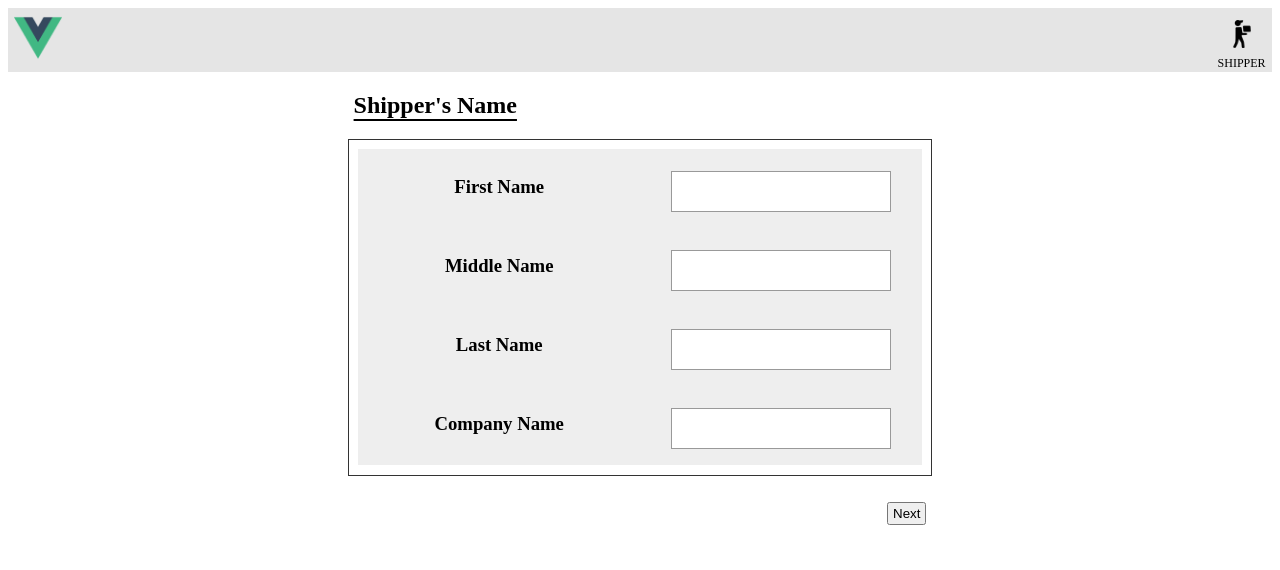
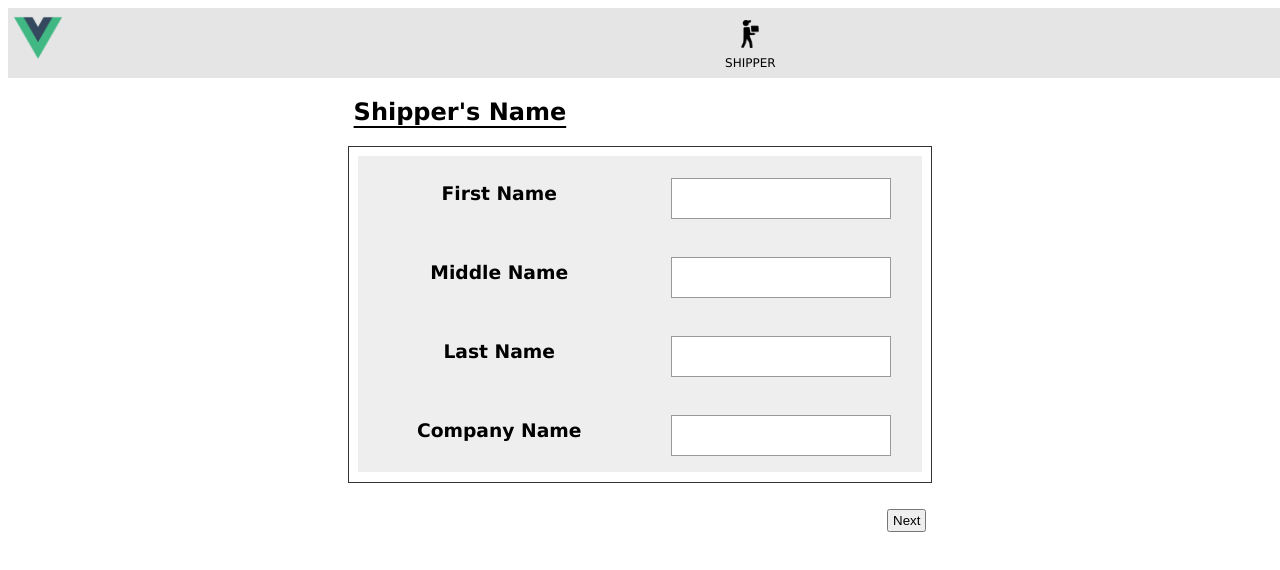
Before and after one commit to blueMesaEngineering/air_waybill_vuejs_frontend, a Vue app: page /#/shipperName in a window 1280 px wide. Shown: the top 570 px of the page. Built offline with nearby package versions, Linux system fonts and the light colour scheme.

Commit message:
Feat: Added grid to navbar

```diff
--- a/src/components/navBar.vue
+++ b/src/components/navBar.vue
@@ -1,16 +1,16 @@
 <template>
-  <div style = "background: rgba(0,0,0,.1);">
-    <span>
-      <img src = "../assets/logo.png" style="height: 6vh; width 6vh; margin: .75vh">
-    </span>
-    <span style = "padding: 1vh .5vw 1vh .5vw; text-align: center; float: right">
+  <div class = "grid-container-navbar">
+    <div>
+      <img src = "../assets/logo.png" class = ".grid-item-navbar" style="height: 6vh; width 6vh; margin: .75vh">
+    </div>
+    <div class = "grid-item-navbar" style = "padding: 1vh .5vw 1vh .5vw; text-align: center; float: right">
       <div>
         <img src = "../assets/navbar/shipper.png" style="height: 3.5vh; width 3.5vh; margin: .5vh">
       </div>
       <div style="font-size: .75em">
         SHIPPER
       </div>
-    </span>
+    </div>
   </div>
 </template>
 
@@ -20,3 +20,18 @@ export default ({
   name: 'navBar'
 })
 </script>
+
+<style>
+.grid-container-navbar {
+  display: grid;
+  width: 100vw;
+  justify-content: center;
+  grid-template-columns: 52vw 12vw 12vw 12vw 12vw;
+  background: rgba(0,0,0,.1);
+}
+
+.grid-item-navbar {
+  text-align: center;
+  font-family: Verdana, Geneva, Tahoma, sans-serif;
+}
+</style>
--- a/src/components/searchByCompanyName.vue
+++ b/src/components/searchByCompanyName.vue
@@ -7,7 +7,8 @@
         text-align: left;
         padding-left: 27vw;
         text-decoration: underline;
-        text-underline-position:under"
+        text-underline-position:under;
+        font-family: Verdana;"
         >Search Shippers</h2>
     <center>
       <div class="grid-container">
--- a/src/components/shipperName.vue
+++ b/src/components/shipperName.vue
@@ -5,7 +5,8 @@
         text-align: left;
         padding-left: 27vw;
         text-decoration: underline;
-        text-underline-position:under"
+        text-underline-position:under;
+        font-family: Verdana;"
         >Shipper's Name</h2>
     <center>
       <div class="grid-container">
@@ -128,6 +129,7 @@
   grid-template-rows: auto auto;
   padding: 1.2vh;
   border: 1px solid rgba(0, 0, 0, 0.8);
+  font-family: Verdana, Geneva, Tahoma, sans-serif;
 }
 
 .grid-item {
```
